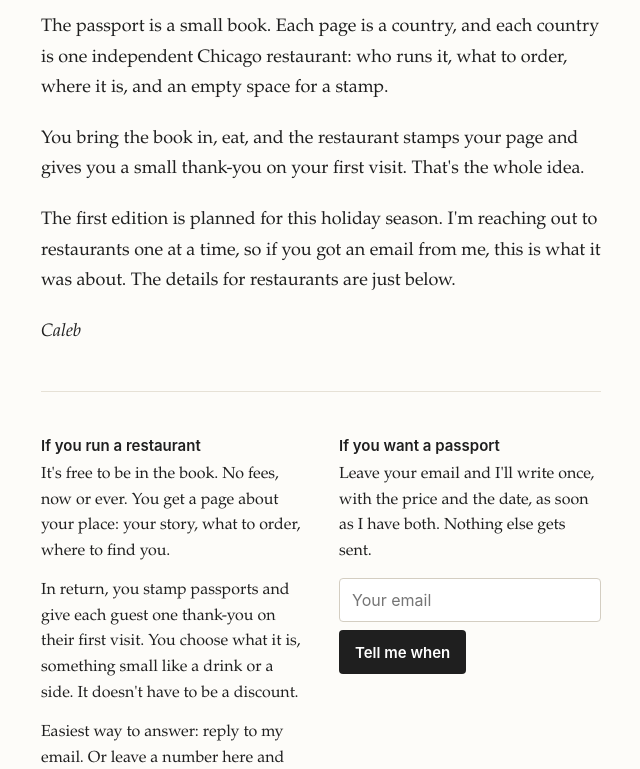
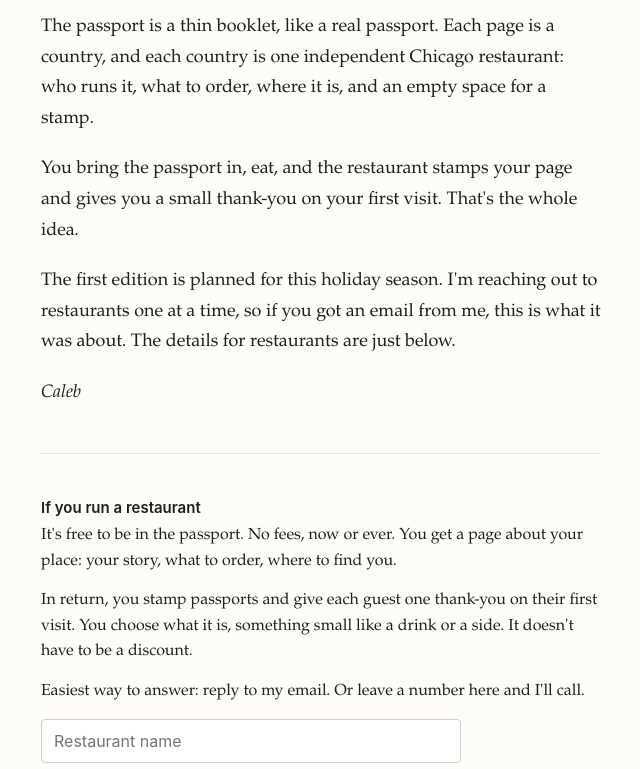
Before and after one commit to cmccla5964/etw-passport, a plain HTML site: page index.html in a window 1280 px wide. Shown: the part 300-1069 px from the top of the page, without its empty margins (319-959 px from the left). Drawn offline with Linux system fonts and the light colour scheme.

Commit message:
Stack sign-up sections; call the passport a booklet
Co-Authored-By: Claude Opus 5.5 <noreply@anthropic.com>
Claude-Session: https://claude.ai/code/session_017Whj73QzsV2dTZPYCKY5Fc

```diff
--- a/index.html
+++ b/index.html
@@ -19,8 +19,9 @@ p{margin:0 0 20px}
 a{color:#9b2f1f}
 hr{border:0;border-top:1px solid #e6e1d6;margin:44px 0}
 h2{font-size:15px;line-height:1.3;font-weight:600;margin:0 0 6px}
-.two{display:grid;grid-template-columns:1fr 1fr;gap:36px}
-@media(max-width:620px){main{padding-top:40px}.two{grid-template-columns:1fr;gap:36px}}
+.two section+section{margin-top:44px;padding-top:44px;border-top:1px solid #e6e1d6}
+.two form{max-width:420px}
+@media(max-width:620px){main{padding-top:40px}}
 .two p{font-size:16px;line-height:1.6;margin-bottom:14px}
 input{display:block;width:100%;padding:11px 12px;margin:0 0 8px;border:1px solid #d4cec2;border-radius:4px;font:16px -apple-system,BlinkMacSystemFont,"Segoe UI",Helvetica,Arial,sans-serif;background:#fff;color:#1f1f1f}
 input:focus{outline:2px solid #9b2f1f;outline-offset:-1px;border-color:transparent}
@@ -39,8 +40,8 @@ footer{font-size:13px;color:#8b8475;margin-top:56px}
 
   <h1>I'm making a printed passport with one Chicago restaurant for each country.</h1>
   <p>Vietnamese on Argyle. Pakistani on Devon. Polish in Avondale. Chicago already has most of the world in it.</p>
-  <p>The passport is a small book. Each page is a country, and each country is one independent Chicago restaurant: who runs it, what to order, where it is, and an empty space for a stamp.</p>
-  <p>You bring the book in, eat, and the restaurant stamps your page and gives you a small thank-you on your first visit. That's the whole idea.</p>
+  <p>The passport is a thin booklet, like a real passport. Each page is a country, and each country is one independent Chicago restaurant: who runs it, what to order, where it is, and an empty space for a stamp.</p>
+  <p>You bring the passport in, eat, and the restaurant stamps your page and gives you a small thank-you on your first visit. That's the whole idea.</p>
   <p>The first edition is planned for this holiday season. I'm reaching out to restaurants one at a time, so if you got an email from me, this is what it was about. The details for restaurants are just below.</p>
   <p class="sig">Caleb</p>
 
@@ -49,7 +50,7 @@ footer{font-size:13px;color:#8b8475;margin-top:56px}
   <div class="two">
     <section>
       <h2 class="sans">If you run a restaurant</h2>
-      <p>It's free to be in the book. No fees, now or ever. You get a page about your place: your story, what to order, where to find you.</p>
+      <p>It's free to be in the passport. No fees, now or ever. You get a page about your place: your story, what to order, where to find you.</p>
       <p>In return, you stamp passports and give each guest one thank-you on their first visit. You choose what it is, something small like a drink or a side. It doesn't have to be a discount.</p>
       <p>Easiest way to answer: reply to my email. Or leave a number here and I'll call.</p>
       <form data-kind="restaurant" novalidate>
```
